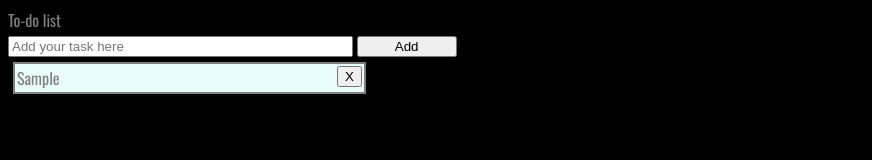
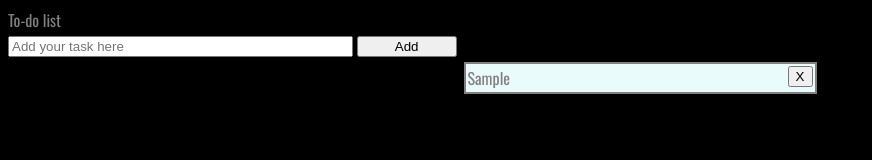
Before and after one commit to ewapotorecka/to-do-list, a website: page toDoList.html in a window 1280 px wide. Both pictures are taken after typing "Sample" into the empty fields and a click on the button "Add". Shown: the whole page, without its empty margins (0-872 px from the left). Drawn offline with nearby package versions, Linux system fonts and the light colour scheme.

Commit message:
to do list is working!

```diff
--- a/toDoList.html
+++ b/toDoList.html
@@ -14,17 +14,14 @@
         }
         .task-list-item {
             padding: 2px;
-            margin: 5px;
+            margin: 5px auto;
             border: grey 2px solid;
             width: 345px;
             color: grey;
             background-color: #e9fbfa;
         }
         .task-list-item.done {
-            padding: 2px;
-            margin: 5px;
-            border: grey 2px solid;
-            width: 345px;
+           background-color:lightslategray;
         }
         .remove {
             width: fit-content;
@@ -34,6 +31,7 @@
             background-color: black;
             color: grey;
             font-family: Oswald;
+
         }
 
     </style>
--- a/toDoList.js
+++ b/toDoList.js
@@ -1,35 +1,80 @@
 const addButton = document.getElementById( 'add' );
 const taskInput = document.getElementById( 'task' );
-const taskList = [];
+// tasklist-> tasks
+let taskList = [];
+// funkcja ktora zwraca poczatkowe dane -> przypisanie do tasks
+if ( localStorage.getItem( 'tasklist' ) ) { //'tasklist' powinno byc zmienna
+	//try catch
+	taskList = JSON.parse( localStorage.getItem( 'tasklist' ) );
+	taskList.forEach( createListItem );
+}
 
-addButton.addEventListener( 'click', createListItem );
+taskInput.addEventListener( 'keyup', function( event ) {
+	// key name?
+	if ( event.keyCode === 13 ) {
+		document.getElementById( 'add' ).click();
+	}
+} );
+// pod spodem na osobną funkcję do click i enter
+// taskObject -> task
+addButton.addEventListener( 'click', () => {
+	if ( !taskInput.value ) {
+		return;
+	}
 
-function createListItem() {
-	const task = document.createElement( 'DIV' );
-	task.classList.add( 'task-list-item' );
-	task.innerText = taskInput.value;
-	taskInput.value = '';
-	document.body.appendChild( task );
 	const taskObject = {
-		id: createId(),
-		value: task.innerText,
+		value: taskInput.value,
 		done: false,
 	};
+
 	taskList.push( taskObject );
-	const remove = document.createElement( 'BUTTON' );
-	remove.innerHTML = 'X';
-	remove.classList.add( 'remove' );
-	task.appendChild( remove );
-	task.addEventListener( 'click', event => {
-		if ( event.target === task ) {
-			task.classList.toggle( 'done' );
+	createListItem( taskObject );
+	updateLocalStorage( taskList );
+
+} );
+
+function createListItem( task ) {
+	const taskElement = document.createElement( 'DIV' );
+	const removeButton = document.createElement( 'BUTTON' );
+
+	taskElement.classList.add( 'task-list-item' );
+	taskElement.innerText = task.value;
+	taskInput.value = '';
+	removeButton.innerHTML = 'X';
+	removeButton.classList.add( 'remove' );
+	taskElement.appendChild( removeButton );
+
+	taskElement.classList.toggle( 'done', task.done );
+
+	taskElement.addEventListener( 'click', event => {
+		if ( event.target === taskElement ) {
+			task.done = !task.done;
+			taskElement.classList.toggle( 'done' );
+			updateLocalStorage( taskList );
 		}
 	} );
-	remove.addEventListener( 'click', () => {
-		task.remove();
+
+	removeButton.addEventListener( 'click', () => {
+		const index = taskList.findIndex( t => t == task );
+		taskList.splice( index, 1 );
+		taskElement.remove();
+		updateLocalStorage( taskList );
 	} );
+
+	document.body.appendChild( taskElement );
 }
 
-function createId() {
-	return Math.floor( Math.random() * 100 );
+function updateLocalStorage( taskList ) {
+	localStorage.setItem( 'tasklist', JSON.stringify( taskList ) );
 }
+// function createUniqueId() {
+// 	const id = Math.floor( Math.random() * Math.pow( 10, 6 ) );
+
+// 	for ( const element of taskList ) {
+// 		if ( element.id == id ) {
+// 			return createUniqueId();
+// 		}
+// 	}
+
+// 	return id;
+// }
```
